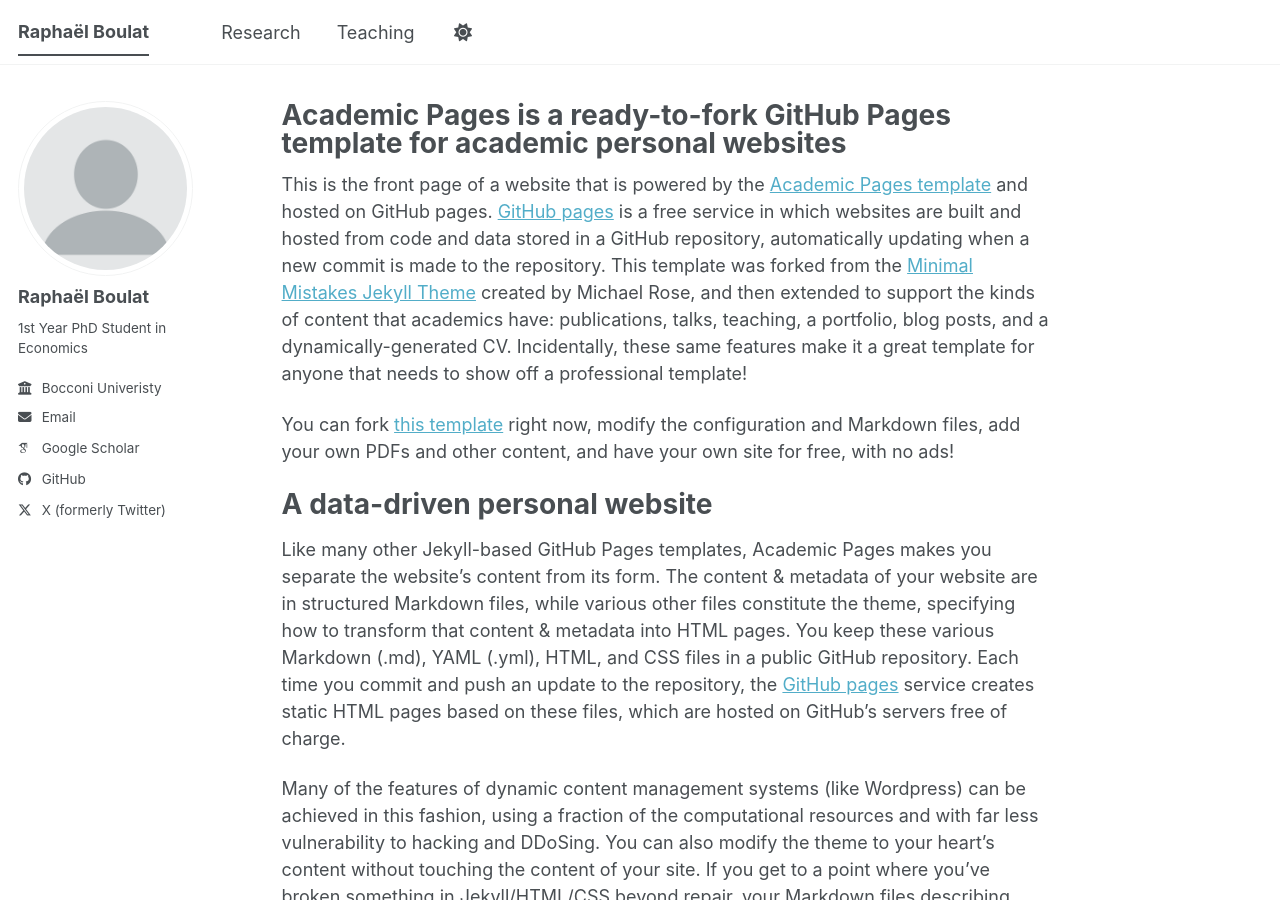
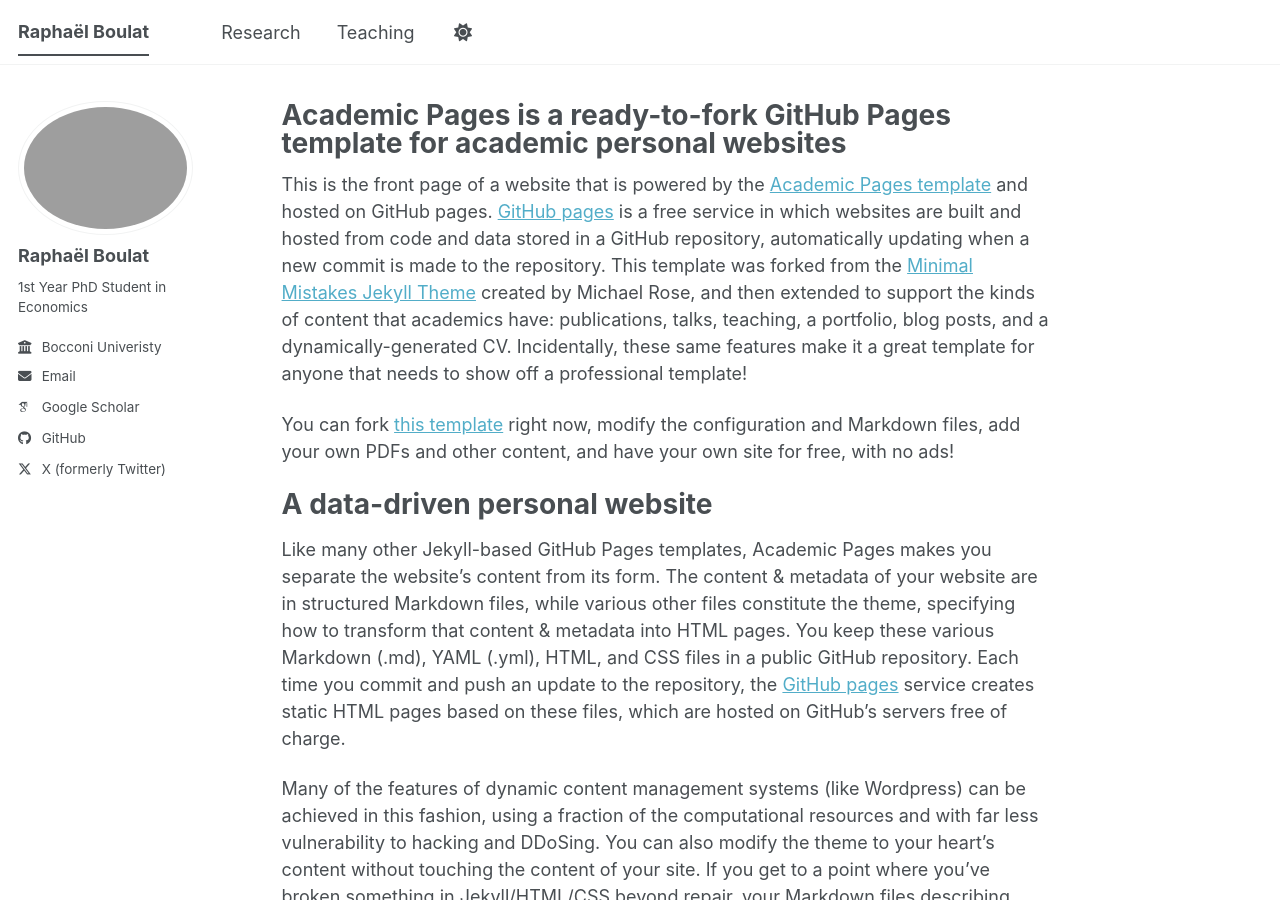
Before and after one commit to raphboulat/raphboulat.github.io, a Jekyll site: the page built from _pages/about.md, in a window 1280 px wide and 900 px high. Built offline with Jekyll 4.4.1, drawn with Linux system fonts in a browser that asks for light colours; some web fonts are replaced; a script bundle is joined from its source files by our own code; library files that are not in the unit come from our copies.

Commit message:
Update _config.yml

```diff
--- a/_config.yml
+++ b/_config.yml
@@ -23,7 +23,7 @@
 #               Additional customization can be done by editing /_includes/author-profile.html
 author:
   # Biographic information
-  avatar           : "profile.png"
+  avatar           : "images/bocconi_picture.png"
   name             : "Raphaël Boulat"
   pronouns         : # example: "she/her"
   bio              : "1st Year PhD Student in Economics"
```
